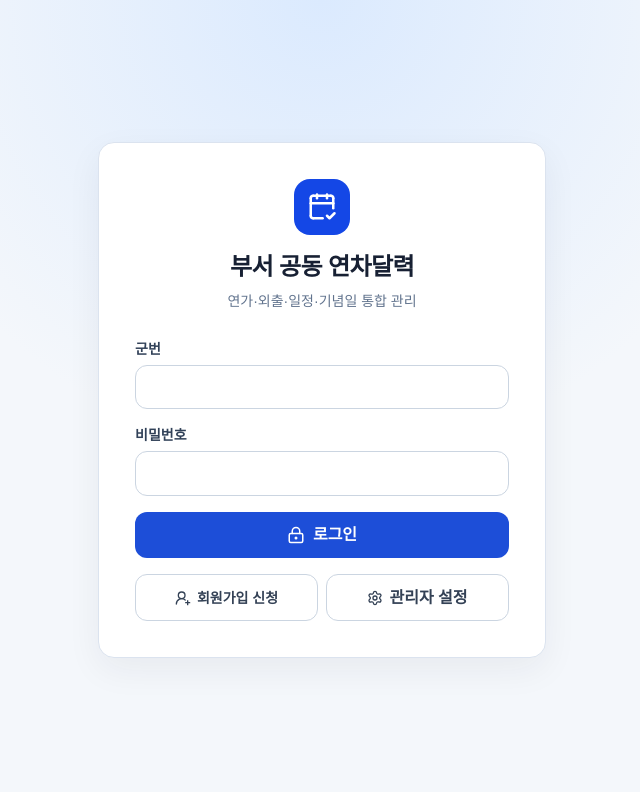
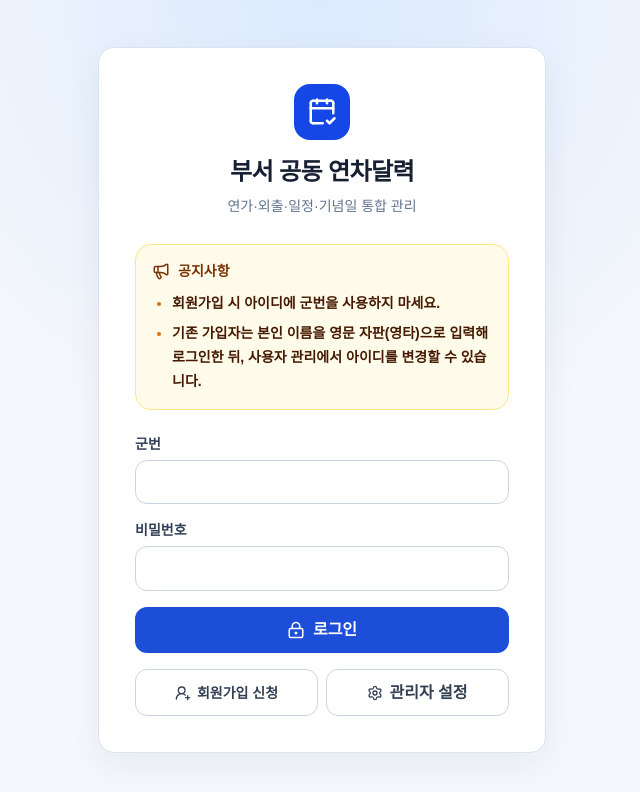
Before and after one commit to narahanj-dev/mnd, a Next.js app: page /login in a window 1280 px wide. Shown: the top 792 px of the page, without its empty margins (318-958 px from the left). Built offline with nearby package versions, Linux system fonts and the light colour scheme; no server answers.

Commit message:
로그인 화면 공지사항 추가

```diff
--- a/app/login/page.tsx
+++ b/app/login/page.tsx
@@ -1,6 +1,6 @@
 import { LoginForm } from "@/components/auth/LoginForm";
 import { createClient } from "@/lib/supabase/server";
-import { CalendarCheck2 } from "lucide-react";
+import { CalendarCheck2, Megaphone } from "lucide-react";
 import { redirect } from "next/navigation";
 
 export default async function LoginPage() {
@@ -16,6 +16,18 @@ export default async function LoginPage() {
           <h1 className="text-2xl font-black tracking-tight">부서 공동 연차달력</h1>
           <p className="mt-2 text-sm text-slate-500">연가·외출·일정·기념일 통합 관리</p>
         </div>
+
+        <aside className="mb-6 rounded-2xl border border-amber-200 bg-amber-50 p-4 text-left" aria-label="로그인 공지사항">
+          <div className="flex items-center gap-2 text-amber-900">
+            <Megaphone size={18} aria-hidden="true" />
+            <h2 className="text-sm font-black">공지사항</h2>
+          </div>
+          <ul className="mt-2.5 space-y-1.5 pl-5 text-sm font-semibold leading-6 text-amber-950 marker:text-amber-600">
+            <li className="list-disc">회원가입 시 아이디에 군번을 사용하지 마세요.</li>
+            <li className="list-disc">기존 가입자는 본인 이름을 영문 자판(영타)으로 입력해 로그인한 뒤, 사용자 관리에서 아이디를 변경할 수 있습니다.</li>
+          </ul>
+        </aside>
+
         <LoginForm />
       </section>
     </main>
```
Also changed, not shown: 1 other file (tests, documents, lock files or other folders).
